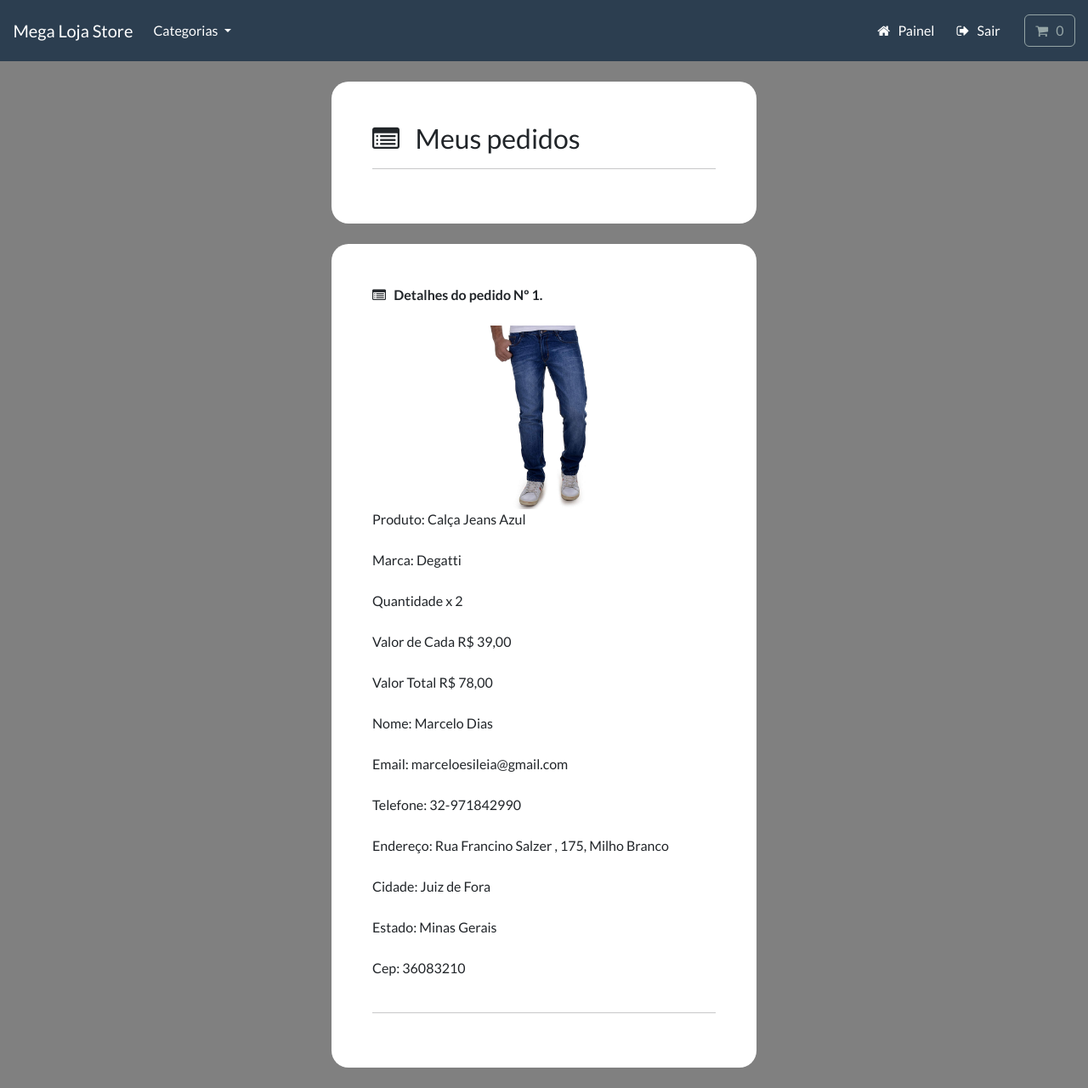
After one commit to marcelokfws/Ecommerce222, a Django app: page /account/order-all/1/ in a window 1280 px wide. The commit adds this page. Shown: the whole page at 85% size. Run offline with Django 4.2, Linux system fonts and the light colour scheme; a user stored in the database is signed in; data comes from the database, SQL or seed files in the repository; both versions use the stored data as it was after the commit; some libraries are stand-ins or nearby versions.

Commit message:
melhorias

```diff
--- a/account/templates/account/manage-shipping.html
+++ b/account/templates/account/manage-shipping.html
@@ -50,6 +50,10 @@
                     <label  class="form-label" for="id_email">Email*</label>
                     <input name="email" type="email"  class="form-control form-control-lg" />
                 </div>
+                <div class="form-outline form-white mb-4">
+                    <label  class="form-label" for="id_phone">Telefone*</label>
+                    <input name="phone" type="text"  class="form-control form-control-lg" />
+                </div>
 
                 <div class="form-outline form-white mb-4">
                     <label  class="form-label" for="id_address1">Endereço 1*</label>
--- /dev/null
+++ b/account/templates/account/order-all.html
@@ -0,0 +1,83 @@
+
+{% include "store/base.html" %}
+
+{% load static %}
+
+{% load crispy_forms_tags %}
+
+
+{% block content %}
+
+    <style>
+
+
+        body{
+
+
+            background-color: gray;
+
+        }
+
+
+
+
+    </style>
+
+    <br>
+
+    <div class="container bg-white shadow-md p-5 form-layout ">
+
+        <h3> <i class="fa fa-list-alt" aria-hidden="true"></i> &nbsp; Meus pedidos </h3>
+
+
+
+        <hr>
+
+
+    </div>
+
+    <br>
+
+    <div class="container bg-white shadow-md p-5 form-layout ">
+
+        {% for order in orders %}
+
+            <strong> <i class="fa fa-list-alt" aria-hidden="true"></i> &nbsp; Detalhes do pedido Nº {{order.id}}.</strong>
+
+            <br><br>
+            <img class="img-fluid mx-auto d-block" alt="Responsive image" height="40%" width="40%" src="{{ order.product.image.url }}">
+
+            Produto: {{order.product}} <br><br>
+
+            Marca: {{order.product.brand}} <br><br>
+
+            Quantidade x {{order.quantity}}
+
+            <br> <br>
+
+            Valor de Cada R$ {{order.price|cut:".00"|add:",00"}} <br><br>
+
+            Valor Total R$ {{order.soma|cut:".00"|add:",00"}}
+
+            {% for order2 in orders2 %}
+
+            <br> <br>
+            Nome: {{order2.full_name}}<br><br>
+            Email: {{order2.email}} <br><br>
+            Telefone: {{order2.phone}} <br><br>
+            Endereço: {{order2.address1}} <br><br>
+            Cidade: {{order2.city}} <br><br>
+            Estado: {{order2.state}} <br><br>
+            Cep: {{order2.zipcode}} <br><br>
+
+            <hr>
+            {% endfor %}
+
+        {% endfor %}
+
+
+    </div>
+
+    <br>
+
+{% endblock %}
--- a/account/urls.py
+++ b/account/urls.py
@@ -1,3 +1,4 @@
+
 from django.contrib.auth import views as auth_views
 from django.urls import path
 
@@ -86,4 +87,6 @@ urlpatterns = [
 
     path('track-orders', views.track_orders, name='track-orders'),
 
+    path('order-all/<int:pk>/', views.order_all, name='order-all'),
+
 ]
--- a/account/views.py
+++ b/account/views.py
@@ -3,7 +3,7 @@ from django.contrib.auth import authenticate
 from django.contrib.auth.decorators import login_required
 from django.contrib.auth.models import User, auth
 from django.contrib.sites.shortcuts import get_current_site
-from django.shortcuts import redirect, render
+from django.shortcuts import get_object_or_404, redirect, render
 from django.template.loader import render_to_string
 from django.utils.encoding import force_bytes, force_str
 from django.utils.http import urlsafe_base64_decode, urlsafe_base64_encode
@@ -244,10 +244,24 @@ def track_orders(request):
 
         orders = OrderItem.objects.filter(user=request.user)
 
-        context = {'orders': orders}
+        context = {'orders': orders, }
 
         return render(request, 'account/track-orders.html', context=context)
 
     except:
 
         return render(request, 'account/track-orders.html')
+
+
+@login_required(login_url='my-login')
+def order_all(request, pk):
+
+    orders = OrderItem.objects.filter(user=request.user, pk=pk)
+    orders2 = ShippingAddress.objects.filter(user=request.user)
+
+    # orders = get_object_or_404(OrderItem, pk=pk)
+    # orders2 = get_object_or_404(ShippingAddress, pk=pk)
+
+    context = {'orders': orders, 'orders2': orders2}
+
+    return render(request, 'account/order-all.html', context=context)
--- a/payment/forms.py
+++ b/payment/forms.py
@@ -10,6 +10,6 @@ class ShippingForm(forms.ModelForm):
 
         model = ShippingAddress
 
-        fields = ['full_name', 'email', 'address1',
+        fields = ['full_name', 'email', 'phone', 'address1',
                   'address2', 'city', 'state', 'zipcode']
         exclude = ['user',]
--- a/payment/models.py
+++ b/payment/models.py
@@ -10,6 +10,8 @@ class ShippingAddress(models.Model):
         max_length=300)
 
     email = models.EmailField(max_length=255)
+
+    phone = models.CharField(max_length=15)
 
     address1 = models.CharField(max_length=300)
 
@@ -44,6 +46,8 @@ class Order(models.Model):
     full_name = models.CharField(max_length=300)
 
     email = models.EmailField(max_length=255)
+
+    phone = models.CharField(max_length=15)
 
     shipping_address = models.TextField(max_length=10000)
 
@@ -81,3 +85,7 @@ class OrderItem(models.Model):
     def __str__(self):
 
         return 'Order Item - #' + str(self.id)
+
+    def soma(self):
+
+        return self.quantity * self.price
--- a/payment/views.py
+++ b/payment/views.py
@@ -54,9 +54,9 @@ def complete_order(request):
 
         # All-in-one shipping address
 
-        shipping_address = (address1, "\n", address2, "\n",
+        shipping_address = (address1 + "\n" + address2 + "\n" +
 
-                            city, "\n", state, "\n", zipcode
+                            city + "\n" + state + "\n" + zipcode
 
                             )
 
@@ -100,7 +100,7 @@ def complete_order(request):
 
         else:
 
-            order = Order.objects.create(full_name=name, email=email, shipping_address=shipping_address,
+            order = Order.objects.create(full_name=name, email=email, phone=phone, shipping_address=shipping_address,
 
                                          amount_paid=total_cost)
 
--- a/store/templates/store/product-info.html
+++ b/store/templates/store/product-info.html
@@ -13,7 +13,7 @@
 
             <div class="col-md-5 col-lg-5 order-md-first bg-light">
 
-                <img class="img-fluid mx-auto d-block" alt="Responsive image" src="{{ product.image.url }}">
+                <img class="img-fluid mx-auto" alt="Responsive image"  src="{{ product.image.url }}">
 
             </div>
 
--- a/store/templates/store/store.html
+++ b/store/templates/store/store.html
@@ -65,7 +65,7 @@
 
               <div class="card shadow-sm">
 
-                <img class="img-fluid mx-auto d-block" alt="Responsive image" src="{{product.image.url}}">
+                <a href="{{product.get_absolute_url}}"><img class="img-fluid mx-auto d-block" alt="Responsive image" src="{{product.image.url}}"></a>
 
                   <div class=" card-body d-flex align-items-end d-flex justify-content-center ">
 
--- a/store/urls.py
+++ b/store/urls.py
@@ -8,4 +8,5 @@ urlpatterns = [
          views.product_info, name='product-info'),
     path('search/<slug:category_slug>/',
          views.list_category, name='list-category'),
+
 ]
--- a/store/views.py
+++ b/store/views.py
@@ -1,3 +1,4 @@
+
 from django.shortcuts import get_object_or_404, render
 
 from .models import Category, Product
```
Also changed, not shown: account/templates/account/my-login.html (+8 -7 lines), account/templates/account/track-orders.html (+5 -5 lines), payment/templates/payment/checkout.html (+20 -16 lines), db.sqlite3, payment/migrations/0001_initial.py, static/media/images/jeans_oLdPqd5.jpg (added), static/media/images/shoes_evzZ4WI.png (added), store/migrations/0001_initial.py.
